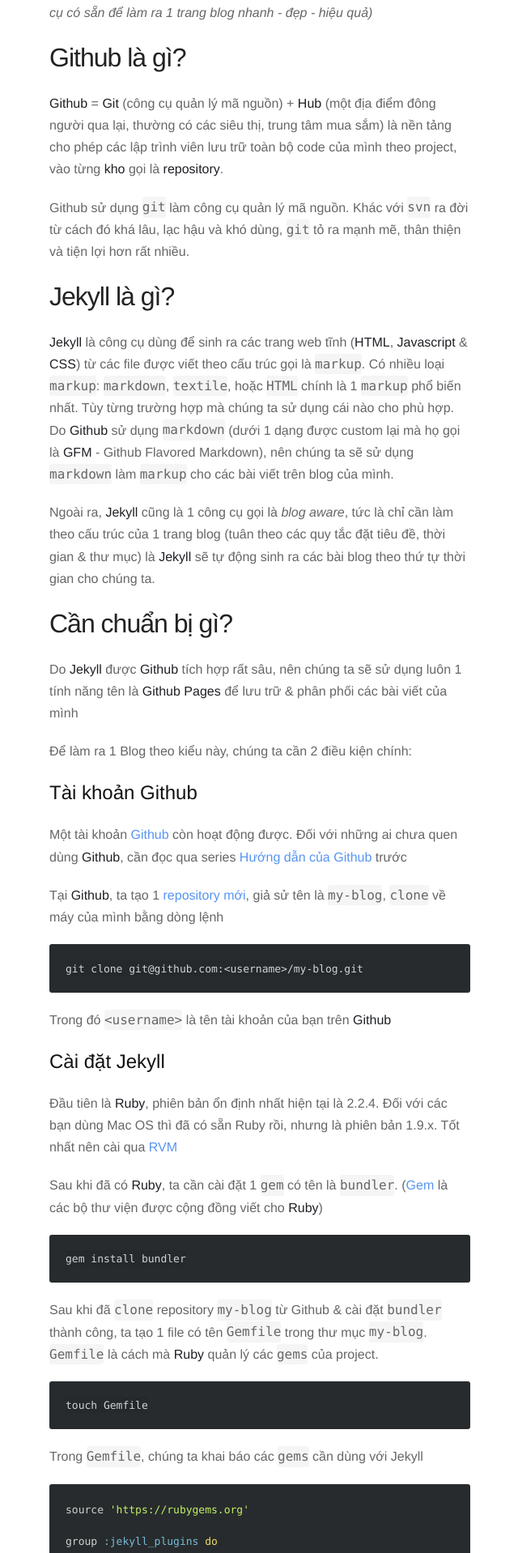
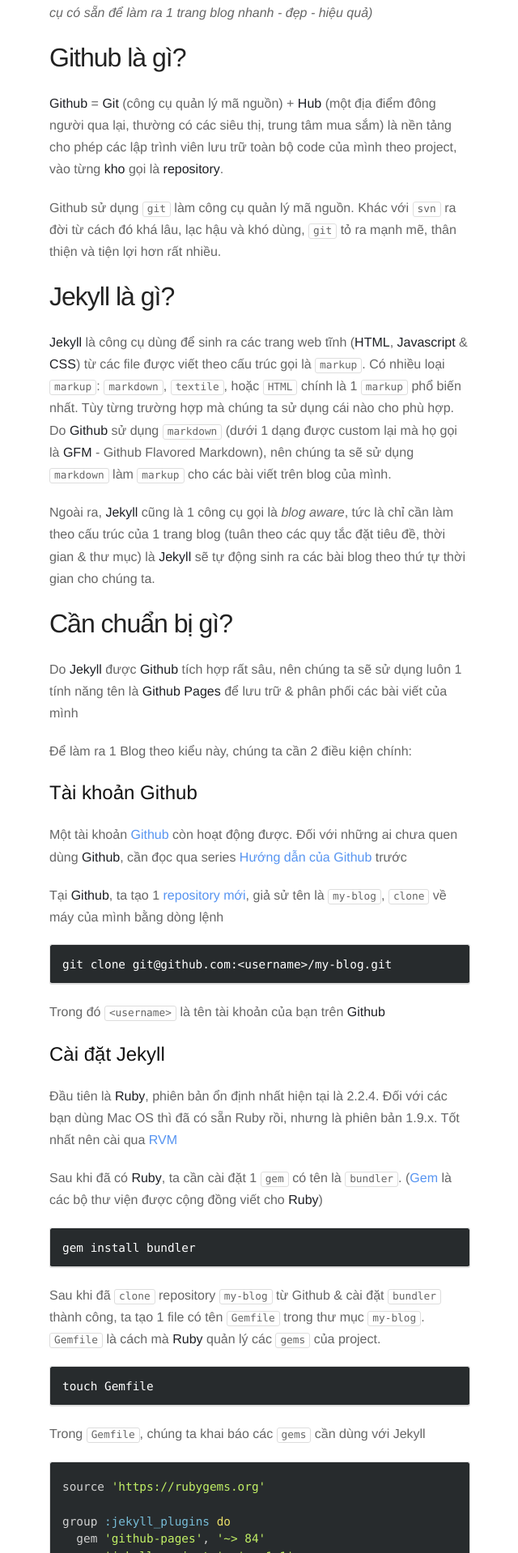
Before and after one commit to ethan605/dev-with-ethan, a Jekyll site: the page built from _posts/2016-06-28-create-blog-with-jekyll.md, in a window 1280 px wide. Shown: the part 527-2445 px from the top of the page at 81% size, without its empty margins (319-959 px from the left). Built offline with Jekyll 4.4.1, drawn with Linux system fonts in a browser that asks for light colours; comment, search, counter and statistics services are not loaded.

Commit message:
Refine code styles

```diff
--- a/assets/css/style.css
+++ b/assets/css/style.css
@@ -292,31 +292,45 @@
 }
 
 code {
-  font-family: Consolas, "Liberation Mono", Menlo, Courier, monospace;
-  padding: 0;
-  padding-top: 0.2em;
-  padding-bottom: 0.2em;
-  margin: 0;
-  background-color: rgba(0,0,0,0.04);
+  font-family: Consolas, "Liberation Mono", Menlo, Courier, Monaco, "DejaVu Sans Mono", "Courier New", monospace;
+  font-size: 0.8em;
+  color: #666;
+  padding: 0 5px 2px;
+  border: 1px solid #ddd;
+  -webkit-border-radius: 3px;
+  -moz-border-radius: 3px;
   border-radius: 3px;
+  background-clip: padding-box;
 }
 
 pre {
-  font-family:Menlo, Monaco, Courier;
-  white-space:pre-wrap;
-  /*border: 1px solid #ddd;*/
-  padding:20px;
-  background-color:#fdfdfd;
-  /*font-size:14px;*/
-  overflow:auto;
-  border-radius: 3px;
+  white-space: pre-wrap;
+  padding: 10px;
   background: #272b2d;
-    font-family: 'Source Code Pro',Menlo,monospace;
-    font-size: 13px;
-    line-height: 1.5em;
-    font-weight: 500;
   color: #d0d4d7;
 
+  border: 1px solid #ddd;
+  border-bottom-width: 2px;
+
+  -webkit-border-radius: 3px;
+  -moz-border-radius: 3px;
+  border-radius: 3px;
+
+  -moz-background-clip: padding;
+  -webkit-background-clip: padding-box;
+  background-clip: padding-box;
+
+  -webkit-font-smoothing: auto;
+  overflow: auto;
+}
+
+pre code {
+  border: none;
+  color: #fff;
+  margin: 10px 0;
+  font-size: 0.9em;
+  line-height: 1.5em;
+  font-weight: 500;
 }
 
 table {
```
Also changed, not shown: _posts/2016-06-28-create-blog-with-jekyll.md (renamed from _posts/2016-06-28-create-blog-with-jekyll.markdown, +1 -1 lines), _posts/2016-06-29-swift-complex-number.md (added, +26 -0 lines).
